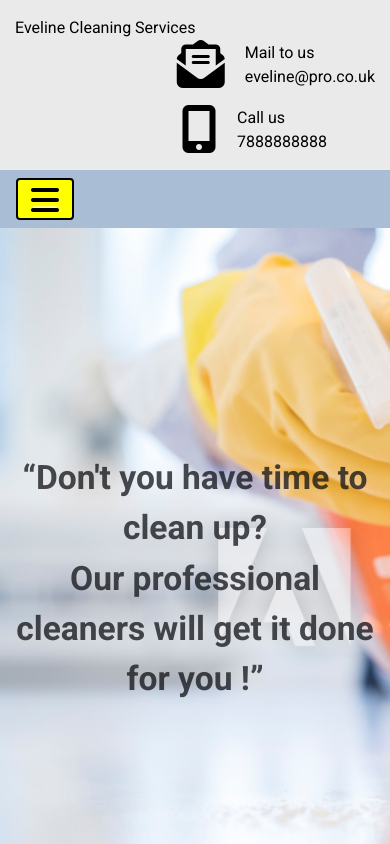
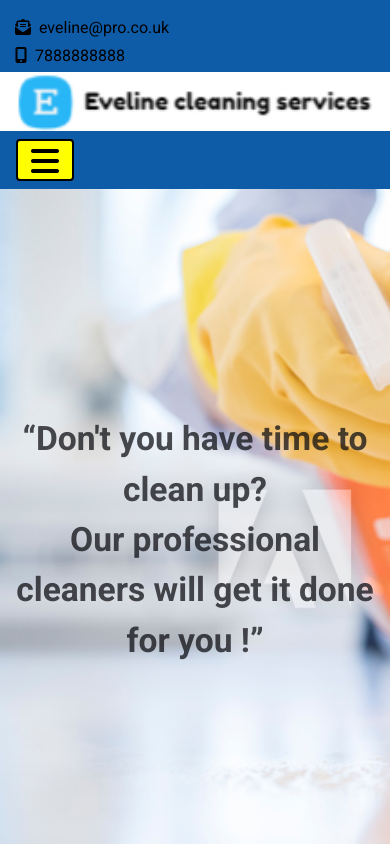
Before and after one commit to pilecki/eveline_cleaning_services, a plain HTML site: page index.html in a window 390 px wide. Shown: the top 844 px of the page. Drawn offline with nearby package versions, Linux system fonts and the light colour scheme.

Commit message:
Corrected layout of images; added logo in the header on small devices

```diff
--- a/css/style.css
+++ b/css/style.css
@@ -1,14 +1,33 @@
 body {
     font-family: 'Roboto', sans-serif;
-    background-color: #eaeaea;
+    background-color: #ffffff;
     color: black;
 }
 
+.bg-color1 {
+    background-color: #0e5ba7 !important;
+}
 
+.bg-color2 {
+    background-color: #ffffff !important;
+}
 .fa, .far, .fas {
     font-size: 3rem;
 }
 
+/* Logo and contact */
+
+@media only screen and (min-width: 768px){
+    .font-md {
+        font-size: 2.7rem !important;
+    }
+}
+
+@media only screen and (max-width: 767px){
+    .font-sm {
+        font-size: 1rem !important;
+    }
+}
 /*Navbar*/
 
 
--- a/index.html
+++ b/index.html
@@ -16,39 +16,39 @@
 
     <!--Navbar-->
 
-    <header>
+    <header class="bg-color1">
             <div class="container pt-3">
-                <div class="d-inline-block">
+                <div class="d-none d-md-inline-block">
                     <span class="">Eveline Cleaning Services</span>
                 </div>
-                <div class="d-inline-block float-right">
-                    <div class="d-inline-block pr-3">
-                        <i class="fas fa-envelope-open-text"></i>
+                <div class="d-md-inline-block float-md-right">
+                    <div class="d-inline-block pr-1">
+                        <i class="fas fa-envelope-open-text font-md font-sm"></i>
                     </div>
                     <div class="d-inline-block">
-                        <p class="mb-0">Mail to us</p>
-                        <p>eveline@pro.co.uk</p>
+                        <p class="mb-0 d-none d-md-block">Mail to us</p>
+                        <p class="mb-1">eveline@pro.co.uk</p>
                     </div>
                 </div>
-                 <div class="d-inline-block float-right pr-5">
+                <div class="d-md-inline-block float-md-right pr-5">
 
-                    <div class="d-inline-block pr-3">
-                        <i class="fas fa-mobile-alt"></i>
+                    <div class="d-inline-block pr-1">
+                        <i class="fas fa-mobile-alt font-md font-sm"></i>
                     </div>
                     <div class="d-inline-block">
-                        <p class="mb-0">Call us</p>
-                        <p>7888888888</p>
+                        <p class="mb-0 d-none d-md-block">Call us</p>
+                        <p class="mb-1">7888888888</p>
                     </div>
                 </div>
-
-
-
+            </div>
+            <!-- Logo -->
+            <div class="container-fluid d-block d-md-none bg-color2">
+                    <div>
+                        <img src="../images/logo6.jpg">
+                    </div>
 
             </div>
-
-
-
-        <nav class="navbar navbar-expand-sm navbar-dark">
+        <nav class="navbar navbar-expand-sm bg-color1">
 
             <button class="navbar-toggler mr-auto" type="button" id="navButton" data-toggle="collapse" data-target="#navbarNav"
                                                 aria-controls="navbarNav" aria-expanded="false" aria-label="Toggle navigation">
@@ -117,20 +117,20 @@
     <!-- Our services  -->
 
     <div class="container-fluid" id="classes">
-
             <div class="row">
                 <div class="col-12 pt-5">
                     <h1 class="text-center font-weight-bold">Our services</h1>
                 </div>
             </div>
+            <!-- Cleaning office row -->
             <div class="row pt-4">
                 <div class="container">
 
                     <div class="row mb-5">
-                        <div class="col-5 order-last">
+                        <div class="col-12 col-md-5 order-last">
                             <img src="images/office.jpg" alt="Cleaning office" class="">
                         </div>
-                        <div class="col-7 order-first">
+                        <div class="col-12 col-md-7 order-first">
                             <h4>Professional cleaning for businesses</h4>
                             <p class="">
                                 We provide comprehensive office space cleaning services.
@@ -143,11 +143,12 @@
 
                         </div>
                     </div>
+            <!-- Cleaning a hosue row -->
                     <div class="row mb-5">
-                        <div class="col-5">
-                            <img src="images/house.jpg" alt="Cleaning office" class="">
+                        <div class="col-12 col-md-5 order-last order-md-last">
+                            <img src="images/house.jpg" alt="Cleaning house">
                         </div>
-                        <div class="col-7">
+                        <div class="col-md-7 order-first order-md-last">
                             <h4>Apartments and house cleaning</h4>
                             <p class="">
                                 You don't have to worry about bringing your apartment or house to your dream cleanliness.
@@ -157,12 +158,13 @@
                             </p>
                         </div>
                     </div>
+            <!-- Ironing service -->
                     <div class="row mb-5">
-                        <div class="col-5 order-last">
-                            <img src="images/ironing.jpg" alt="Cleaning office" class="">
+                        <div class="col-12 col-md-5 order-last">
+                            <img src="images/ironing.jpg" alt="Ironing">
                         </div>
-                        <div class="col-7 order-first">
-                            <h4>Ironing service<h4>
+                        <div class="col-md-7 order-first">
+                            <h4>Ironing service</h4>
                             <p class="">
                                 We understand that ironing might be tedious, especially after a busy day at work or
                                 you don't like doing it. In both cases, we have a solution for people like you.
```
Also changed, not shown: images/logo6.jpg (added).
